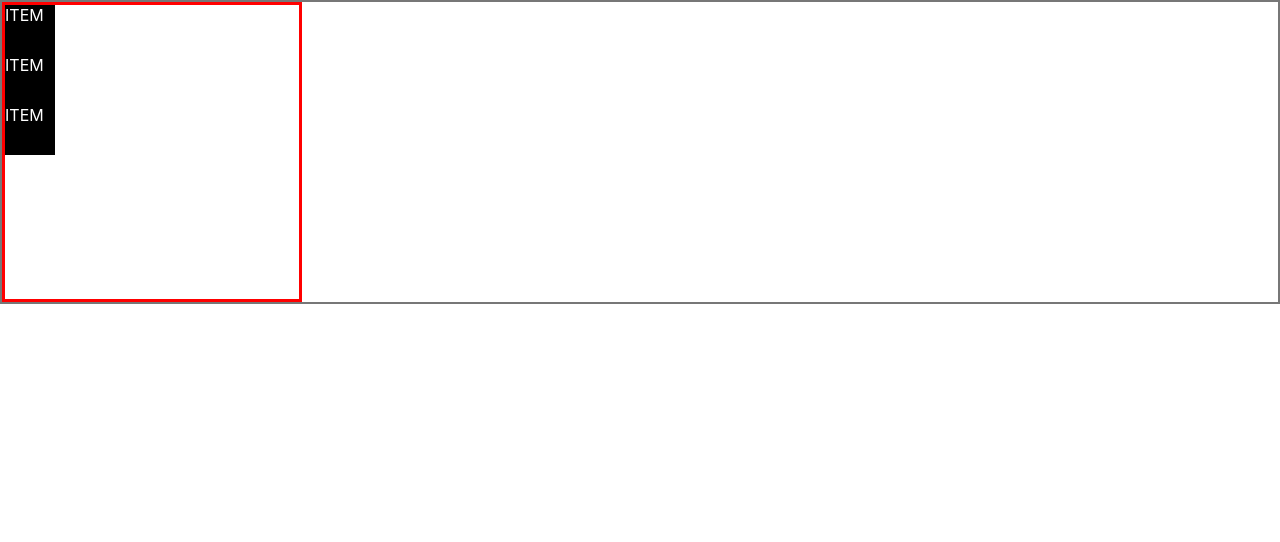
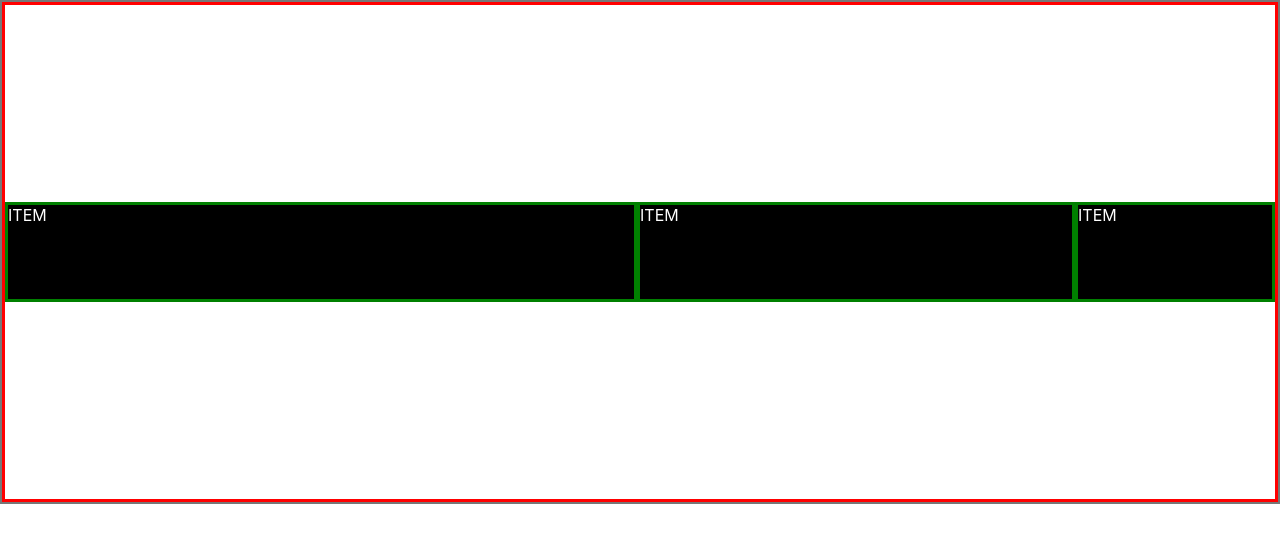
Before and after one commit to Eun-Hee/20230128_react, a React (Create React App) app in the folder todos/: page / in a window 1280 px wide. Shown: the top 542 px of the page. Built offline with nearby package versions, Linux system fonts and the light colour scheme.

Commit message:
Flex 기능 추가1
Flex 기능 추가1

```diff
--- a/todos/src/component/Button.jsx
+++ b/todos/src/component/Button.jsx
@@ -46,6 +46,14 @@ const StyledButton = styled.button`
     // div 태그가 됨
     background-color: ${({ bgColor, theme }) => {
       //return bgColor ? lighten(0.1, bgColor) : lighten(0.1, theme.colors.main);
+      return bgColor ? lighten(0.1, bgColor) : lighten(0.1, theme.colors.main); // 클릭하고 있는 동안은 어둡게 표현됨
+    }};
+  }
+
+  &:active {
+    // div 태그가 됨
+    background-color: ${({ bgColor, theme }) => {
+      //return bgColor ? lighten(0.1, bgColor) : lighten(0.1, theme.colors.main);
       return bgColor ? darken(0.1, bgColor) : darken(0.1, theme.colors.main); // 클릭하고 있는 동안은 어둡게 표현됨
     }};
   }
--- a/todos/src/component/Flex.jsx
+++ b/todos/src/component/Flex.jsx
@@ -2,25 +2,46 @@ import styled from "styled-components";
 
 function Flex() {
   return (
-    <Container>
-      <Item>ITEM</Item>
-      <Item>ITEM</Item>
-      <Item>ITEM</Item>
-    </Container>
+    <div>
+      <Container>
+        <Item>ITEM</Item>
+        <Item>ITEM</Item>
+        <Item>ITEM</Item>
+      </Container>
+    </div>
   );
 }
 
 const Container = styled.div`
-  width: 300px;
-  height: 300px;
+  display: flex; // 가로로 표시됨..행으로
+  flex-direction: row; // 아이템의 나열 방향
+  justify-content: center; // 주축에 대한 나열 방법
+  align-items: center; // 교차축에 대한 나열 방법
+  flex-wrap: wrap; // 공간이 부족할 째 아이템의 줄바꿈 여부 지정
+  //width: 500px;
+  height: 500px;
   border: 3px solid red;
 `;
 
 const Item = styled.div`
-  width: 50px;
-  height: 50px;
+  //width: 100px;
+  height: 100px;
+  width: 200px;
   background: black;
+
+  flex-basis: 200px; // 아이템의 최소 너비이자 기준점.
   color: #fff;
+  border: 3px solid green;
+
+  &:nth-child(1) {
+    flex-grow: 1; // 공간이 남았을 때 여백을 가져가는 비율
+    flex-shrink: 0; // 공간이 부족할 때 줄이는 비율
+  }
+
+  &:nth-child(2) {
+    flex-grow: 2;
+    flex: 1 1 0;
+  }
 `;
 
 export default Flex;
--- a/todos/src/component/TodoCreate.jsx
+++ b/todos/src/component/TodoCreate.jsx
@@ -16,11 +16,11 @@ const Container = styled.div`
 `;
 
 const Input = styled.input`
-    width: 100%;
-    outline: none;
+  width: 100%;
+  outline: none;
   padding: 5px;
   border: 1px solid;
-  border-color: {({ $theme }) => theme.colors.border};
+  border-color: ${({ theme }) => theme.colors.border};
 `;
 
 export default TodoCreate;
```
